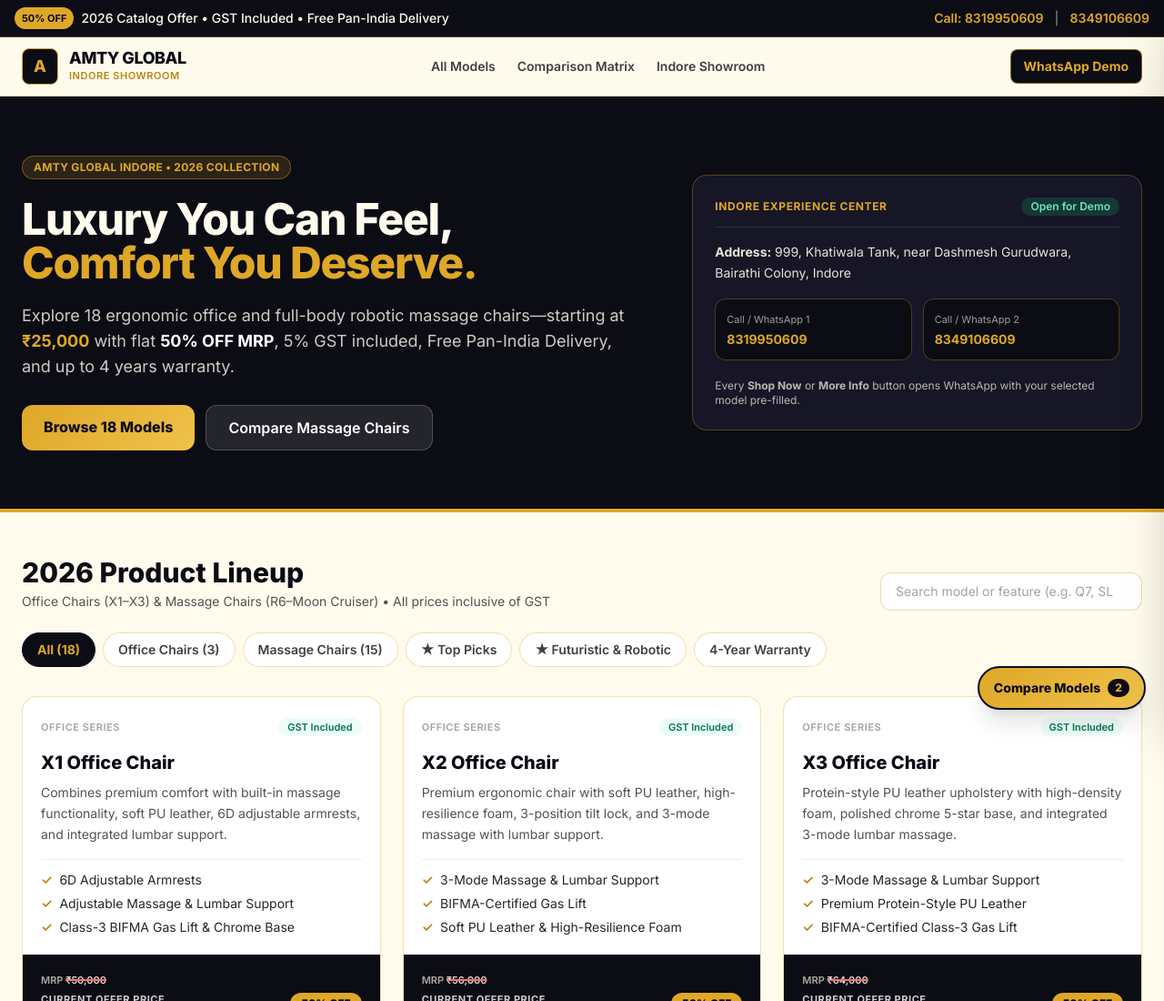
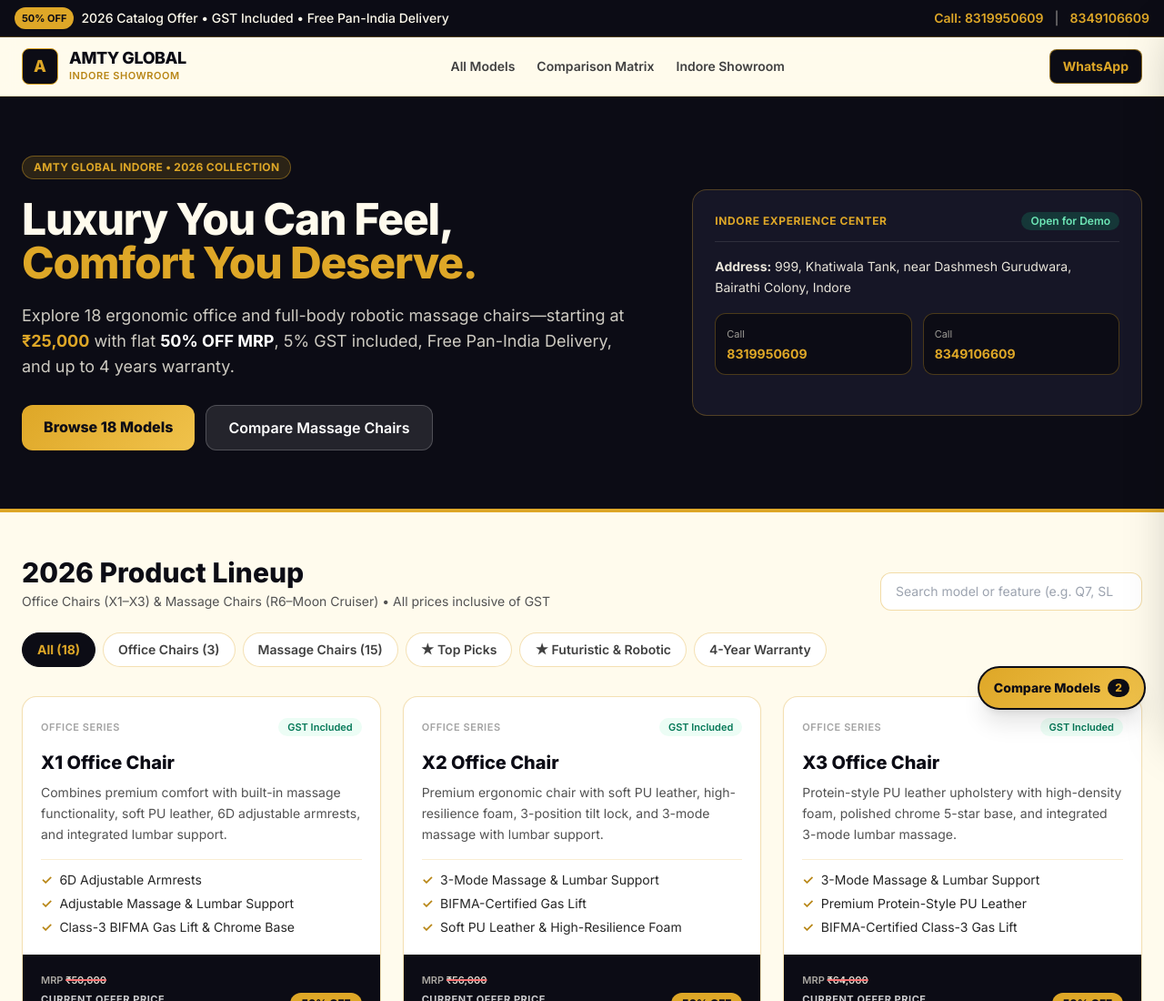
Before and after one commit to lid4018kapil-arch/AMTY-GLOBAL-INDORE, a plain HTML site: page index.html in a window 1280 px wide. Shown: the top 1100 px of the page at 91% size. Drawn offline with nearby package versions, Linux system fonts and the light colour scheme.

Commit message:
Update index.html

```diff
--- a/index.html
+++ b/index.html
@@ -93,7 +93,7 @@
         <a href="https://wa.me/918319950609?text=Hello%20AMTY%20Global%20Indore%2C%20I%20would%20like%20to%20book%20a%20free%20massage%20chair%20demo%20at%20your%20showroom."
            target="_blank" rel="noopener noreferrer"
            class="bg-navy text-gold border border-gold/60 hover:bg-navySoft px-3.5 py-2 rounded-lg text-xs sm:text-sm font-bold transition">
-          WhatsApp Demo
+          WhatsApp
         </a>
       </div>
     </div>
@@ -135,16 +135,16 @@
         </p>
         <div class="grid grid-cols-2 gap-3 text-sm">
           <a href="tel:+918319950609" class="bg-navy border border-gold/30 rounded-xl p-3 hover:border-gold transition">
-            <div class="text-[11px] text-cream/60">Call / WhatsApp 1</div>
+            <div class="text-[11px] text-cream/60">Call</div>
             <div class="font-bold text-gold mt-0.5">8319950609</div>
           </a>
           <a href="tel:+918349106609" class="bg-navy border border-gold/30 rounded-xl p-3 hover:border-gold transition">
-            <div class="text-[11px] text-cream/60">Call / WhatsApp 2</div>
+            <div class="text-[11px] text-cream/60">Call</div>
             <div class="font-bold text-gold mt-0.5">8349106609</div>
           </a>
         </div>
         <div class="text-xs text-cream/70 pt-1">
-          Every <strong>Shop Now</strong> or <strong>More Info</strong> button opens WhatsApp with your selected model pre-filled.
+
         </div>
       </div>
     </div>
```
